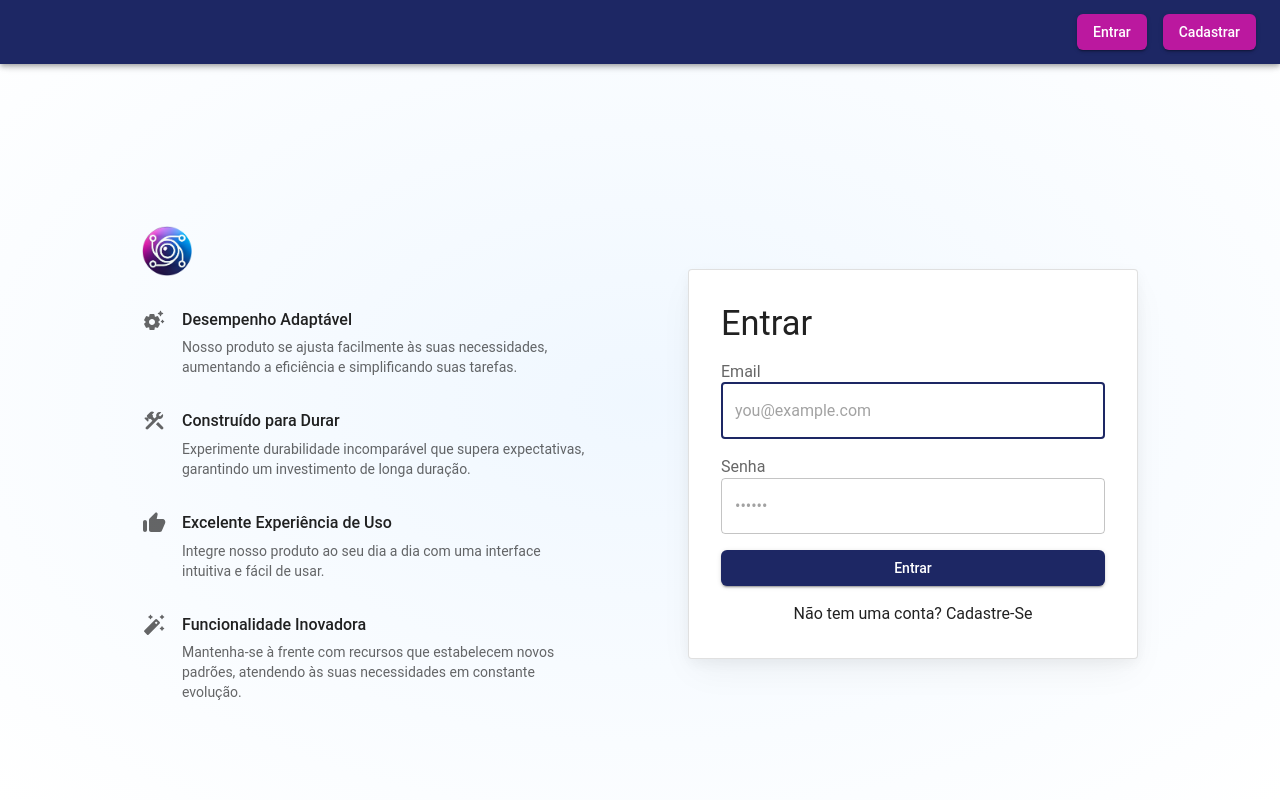
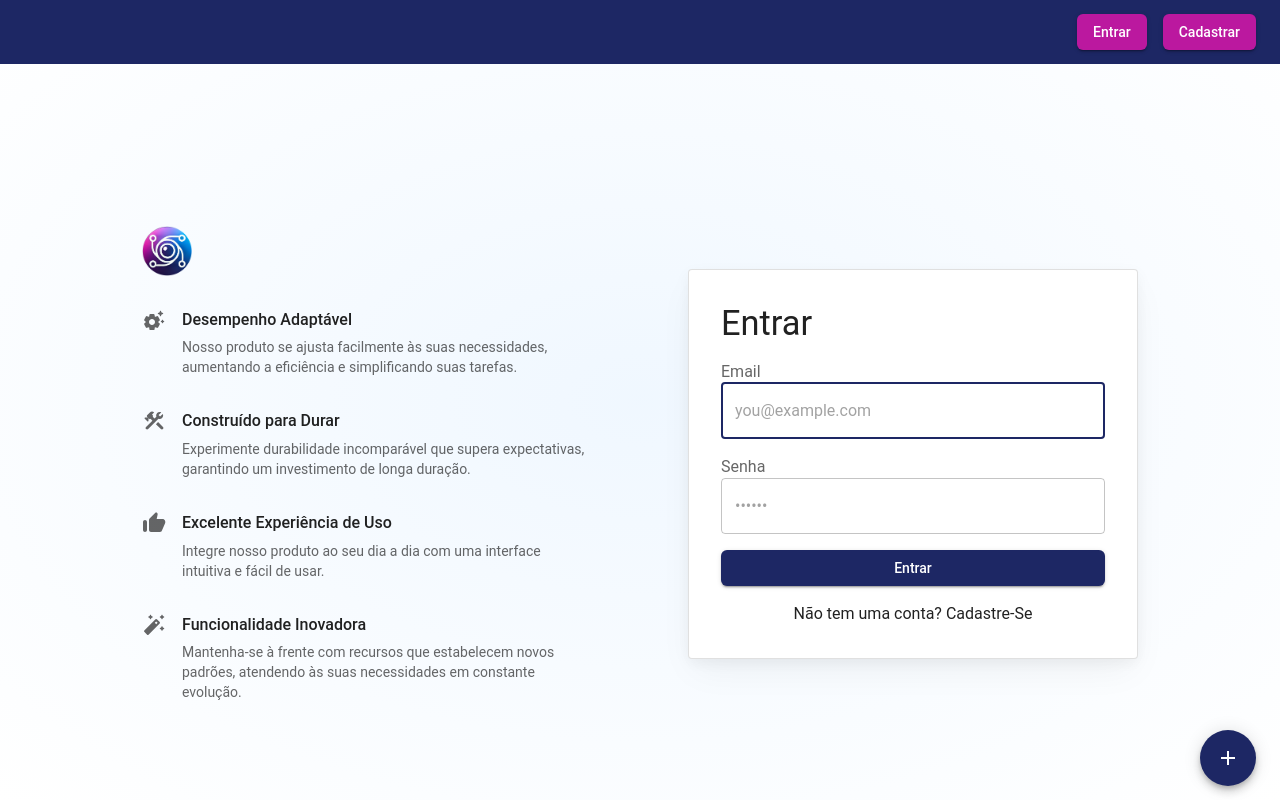
Before and after one commit to Party-Chinese-Comunism/frontend-blogpost, a React (Vite) app: page /login in a window 1280 px wide. Built offline with nearby package versions, Linux system fonts and the light colour scheme; no server answers.

Commit message:
feature: add floating button

```diff
--- a/src/components/Layout/Header/Header.tsx
+++ b/src/components/Layout/Header/Header.tsx
@@ -21,7 +21,6 @@ import PersonOutlineOutlinedIcon from "@mui/icons-material/PersonOutlineOutlined
 import { useAuth } from "../../../context/auth";
 import { useLayout } from "../../../context/layoutContext";
 import { Link } from "@tanstack/react-router";
-import logo from "../../../assets/logo.png";
 import { changeProfilePicture } from "../../../service/profile/profile";
 import { useEffect } from "react";
 import { getProfilePicture } from "../../../service/profile/profile";
@@ -32,7 +31,7 @@ export const Header = () => {
   const theme = useTheme();
   const effectiveSidebarWidth = isMobile ? 240 : collapsed ? 0 : 240;
   const [anchorEl, setAnchorEl] = useState<null | HTMLElement>(null);
-  const [file, setFile,] = useState<string | null>(null);
+  const [file, setFile] = useState<string | null>(null);
   const [hover, setHover] = useState(false);
   const handleOpenProfile = (event: React.MouseEvent<HTMLElement>) => {
     setAnchorEl(anchorEl ? null : event.currentTarget);
@@ -44,7 +43,6 @@ export const Header = () => {
 
   useEffect(() => {
     const fetchProfilePicture = async () => {
-      console.log(user);
       if (user) {
         const profilePic = await getProfilePicture(user.id);
         if (profilePic.image_url) {
@@ -57,7 +55,6 @@ export const Header = () => {
   }, [user]);
 
   const handleFileChange = (event: React.ChangeEvent<HTMLInputElement>) => {
-
     const uploadedFile = event.target.files ? event.target.files[0] : null;
     if (uploadedFile) {
       setFile(URL.createObjectURL(uploadedFile));
@@ -70,15 +67,17 @@ export const Header = () => {
   return (
     <AppBar
       position="fixed"
+      elevation={0}
       sx={{
         background: theme.palette.primary.main,
         zIndex: theme.zIndex.drawer + 1,
+        boxShadow: "0px",
         ml: !isAuthenticated ? 0 : isMobile ? 0 : `${effectiveSidebarWidth}px`,
         width: !isAuthenticated
           ? "100%"
           : isMobile
             ? "100%"
-            : `calc(100% - ${effectiveSidebarWidth}px)`,
+            : `calc(100% - ${effectiveSidebarWidth - 3}px)`,
         transition: theme.transitions.create(["margin", "width"], {
           easing: theme.transitions.easing.sharp,
           duration: theme.transitions.duration.leavingScreen,
@@ -126,7 +125,6 @@ export const Header = () => {
             variant="outlined"
             onClick={handleOpenProfile}
           >
-
             {file && typeof file === "string" ? (
               <img
                 src={file}
@@ -193,7 +191,7 @@ export const Header = () => {
                 mt: 1,
                 p: 2,
                 width: 250,
-                boxShadow: 3,
+                boxShadow: "none",
                 backgroundColor: "#FFFFFF",
               }}
             >
@@ -248,7 +246,9 @@ export const Header = () => {
                           justifyContent: "center",
                         }}
                       >
-                        <PhotoCameraIcon sx={{ color: "white", fontSize: 24 }} />
+                        <PhotoCameraIcon
+                          sx={{ color: "white", fontSize: 24 }}
+                        />
                       </Box>
                     )}
                   </label>
@@ -256,7 +256,7 @@ export const Header = () => {
                   <Input
                     id="profile-upload"
                     type="file"
-                    style={{ display: 'none' }}
+                    style={{ display: "none" }}
                     onChange={handleFileChange}
                     inputProps={{ accept: "image/*" }}
                   />
--- a/src/components/Layout/Sidebar/Sidebar.tsx
+++ b/src/components/Layout/Sidebar/Sidebar.tsx
@@ -11,6 +11,7 @@ import {
   ListItemText,
   Collapse,
   Chip,
+  Typography,
 } from "@mui/material";
 import { useEffect } from "react";
 import logo from "../../../assets/logo.png";
@@ -150,11 +151,25 @@ const Sidebar = () => {
     >
       <Box my={1} component={Link} to="/">
         <Box
-          component="img"
-          src={logo}
-          alt="Logo"
-          sx={{ width: "100%", objectFit: "contain", height: 50 }}
-        />
+          sx={{
+            display: "flex",
+            alignItems: "center",
+            justifyContent: "center",
+            color: theme.palette.common.white,
+            width: "100%",
+            gap: 1,
+          }}
+        >
+          <Box
+            component="img"
+            src={logo}
+            alt="Logo"
+            sx={{ objectFit: "contain", height: 50 }}
+          />
+          <Typography variant="h6" component="div">
+            Iris
+          </Typography>
+        </Box>
       </Box>
       <List>{renderSidebarItems(SIDEBAR_ITEMS)}</List>
     </Drawer>
--- a/src/routes/__root.tsx
+++ b/src/routes/__root.tsx
@@ -22,6 +22,7 @@ import {
   useMediaQuery,
   Theme,
   useTheme,
+  Fab,
 } from "@mui/material";
 import MenuIcon from "@mui/icons-material/Menu";
 import logo from "../assets/logo.png";
@@ -29,6 +30,7 @@ import { AuthContextValue, useAuth } from "../context/auth";
 import theme from "../theme/theme";
 import { Header } from "../components/Layout/Header/Header";
 import Sidebar from "../components/Layout/Sidebar/Sidebar";
+import AddIcon from "@mui/icons-material/Add";
 
 interface MyRouterContext {
   auth: AuthContextValue;
@@ -61,6 +63,19 @@ function RootComponent() {
         <Toolbar />
         <Outlet />
       </Box>
+      <Fab
+        component={Link}
+        to="/new-post"
+        sx={{
+          position: "absolute",
+          right: 24,
+          bottom: 14,
+        }}
+        color="primary"
+        aria-label="add"
+      >
+        <AddIcon />
+      </Fab>
     </Box>
   );
 }
--- a/src/routes/_auth.new-post.tsx
+++ b/src/routes/_auth.new-post.tsx
@@ -1,4 +1,4 @@
-import { createFileRoute } from "@tanstack/react-router";
+import { createFileRoute, useNavigate } from "@tanstack/react-router";
 import { useForm, SubmitHandler } from "react-hook-form";
 import {
   Box,
@@ -25,7 +25,7 @@ function NewPostPage() {
   const theme = useTheme();
   const { mutate: createPost, isPending: isLoading } = useCreatePost();
   const [previewImage, setPreviewImage] = useState<string | null>(null);
-
+  const navigate = useNavigate();
   const {
     register,
     handleSubmit,
@@ -49,6 +49,9 @@ function NewPostPage() {
       onSuccess: () => {
         reset();
         setPreviewImage(null);
+        navigate({
+          to: "/",
+        });
       },
     });
   };
--- a/src/routes/_auth.tsx
+++ b/src/routes/_auth.tsx
@@ -1,4 +1,6 @@
+import { Fab } from "@mui/material";
 import { Outlet, createFileRoute, redirect } from "@tanstack/react-router";
+import AddIcon from "@mui/icons-material/Add";
 
 export const Route = createFileRoute("/_auth")({
   beforeLoad: ({ context, location }) => {
@@ -15,5 +17,9 @@ export const Route = createFileRoute("/_auth")({
 });
 
 function AuthLayout() {
-  return <Outlet />;
+  return (
+    <>
+      <Outlet />
+    </>
+  );
 }
```
